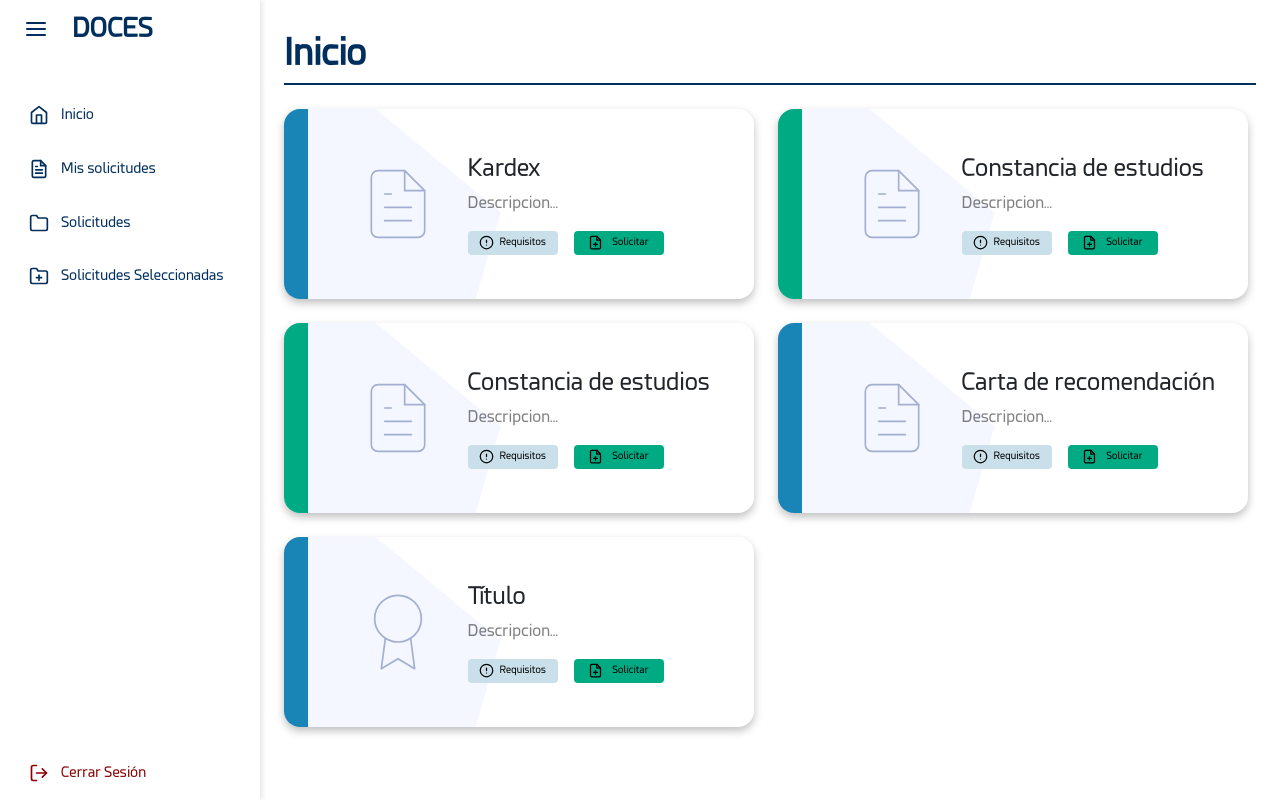
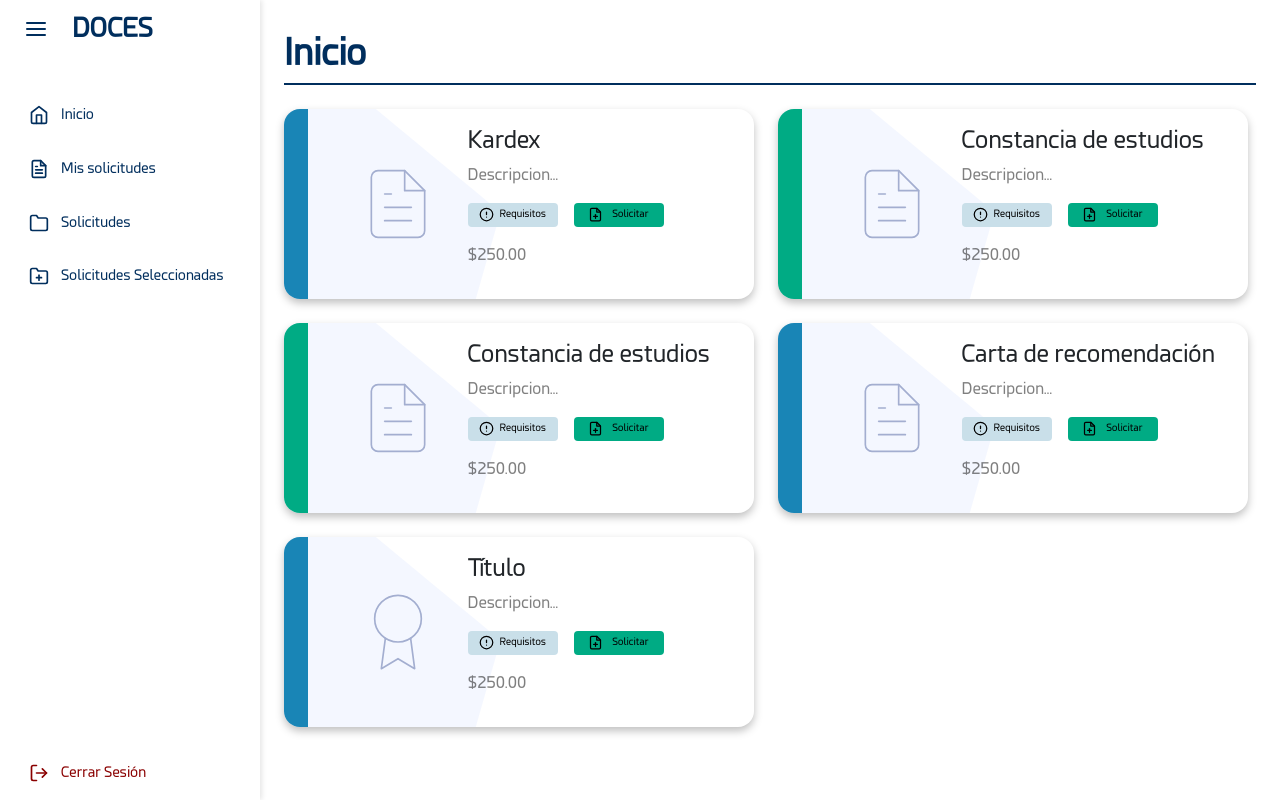
Before and after one commit to Carlos-Mtzg/doces_front, a React (Vite) app: page / in a window 1280 px wide. Built offline with nearby package versions, Linux system fonts and the light colour scheme.

Commit message:
feat: Update DocumentCard and RequestFormModal components with new pricing display and placeholder text

```diff
--- a/src/components/DocumentCard.jsx
+++ b/src/components/DocumentCard.jsx
@@ -51,6 +51,7 @@ function DocumentCard() {
                             <span></span>
                         </button>
                     </div>
+                    <p style={{ color: 'rgba(0, 0, 0, 0.5)', marginTop: 16}}>$250.00</p>
                 </div>
             </div>
             {/* Constancia de estudios */}
@@ -76,6 +77,7 @@ function DocumentCard() {
                             <span></span>
                         </button>
                     </div>
+                    <p style={{ color: 'rgba(0, 0, 0, 0.5)', marginTop: 16}}>$250.00</p>
                 </div>
             </div>
 
@@ -102,6 +104,7 @@ function DocumentCard() {
                             <span></span>
                         </button>
                     </div>
+                    <p style={{ color: 'rgba(0, 0, 0, 0.5)', marginTop: 16}}>$250.00</p>
                 </div>
             </div>
 
@@ -128,6 +131,7 @@ function DocumentCard() {
                             <span></span>
                         </button>
                     </div>
+                    <p style={{ color: 'rgba(0, 0, 0, 0.5)', marginTop: 16}}>$250.00</p>
                 </div>
             </div>
 
@@ -154,6 +158,7 @@ function DocumentCard() {
                             <span></span>
                         </button>
                     </div>
+                    <p style={{ color: 'rgba(0, 0, 0, 0.5)', marginTop: 16}}>$250.00</p>
                 </div>
             </div>
             <RequestFormModal tipoDocumento={selectedDocument} />
--- a/src/components/RequestFormModal.jsx
+++ b/src/components/RequestFormModal.jsx
@@ -18,7 +18,7 @@ const SolicitudDocumentoModal = ({ tipoDocumento }) => {
     setTipoDocumentoModal(tipoDocumento);
   };
 
-  const niveles = ["Secundaria", "Bachillerato", "Licenciatura", "Maestría"];
+  const niveles = ["TSU", "Ingenieria", "Licenciatura"];
 
   const handleChange = (e) => {
     const { name, value, files } = e.target;
@@ -149,7 +149,7 @@ const SolicitudDocumentoModal = ({ tipoDocumento }) => {
                     id="periodoAcademico"
                     name="periodoAcademico"
                     style={{ height: "48px" }}
-                    placeholder="Selecciona tu nivel de estudios"
+                    placeholder="Ingresa aqui tu cuatrimestre"
                     value={formData.periodoAcademico}
                     onChange={handleChange}
                     required
@@ -167,7 +167,7 @@ const SolicitudDocumentoModal = ({ tipoDocumento }) => {
                     id="matricula"
                     name="matricula"
                     style={{ height: "48px" }}
-                    placeholder="Escribe aquí tu matrícula"
+                    placeholder="Ingresa aquí tu matrícula"
                     value={formData.matricula}
                     onChange={handleChange}
                     required
@@ -185,7 +185,7 @@ const SolicitudDocumentoModal = ({ tipoDocumento }) => {
                     id="correo"
                     name="correo"
                     style={{ height: "48px" }}
-                    placeholder="Selecciona tu nivel de estudios"
+                    placeholder="Ingresa aqui tu correo electronico"
                     value={formData.correo}
                     onChange={handleChange}
                     required
```
Also changed, not shown: 1 other file (tests, documents, lock files or other folders).
